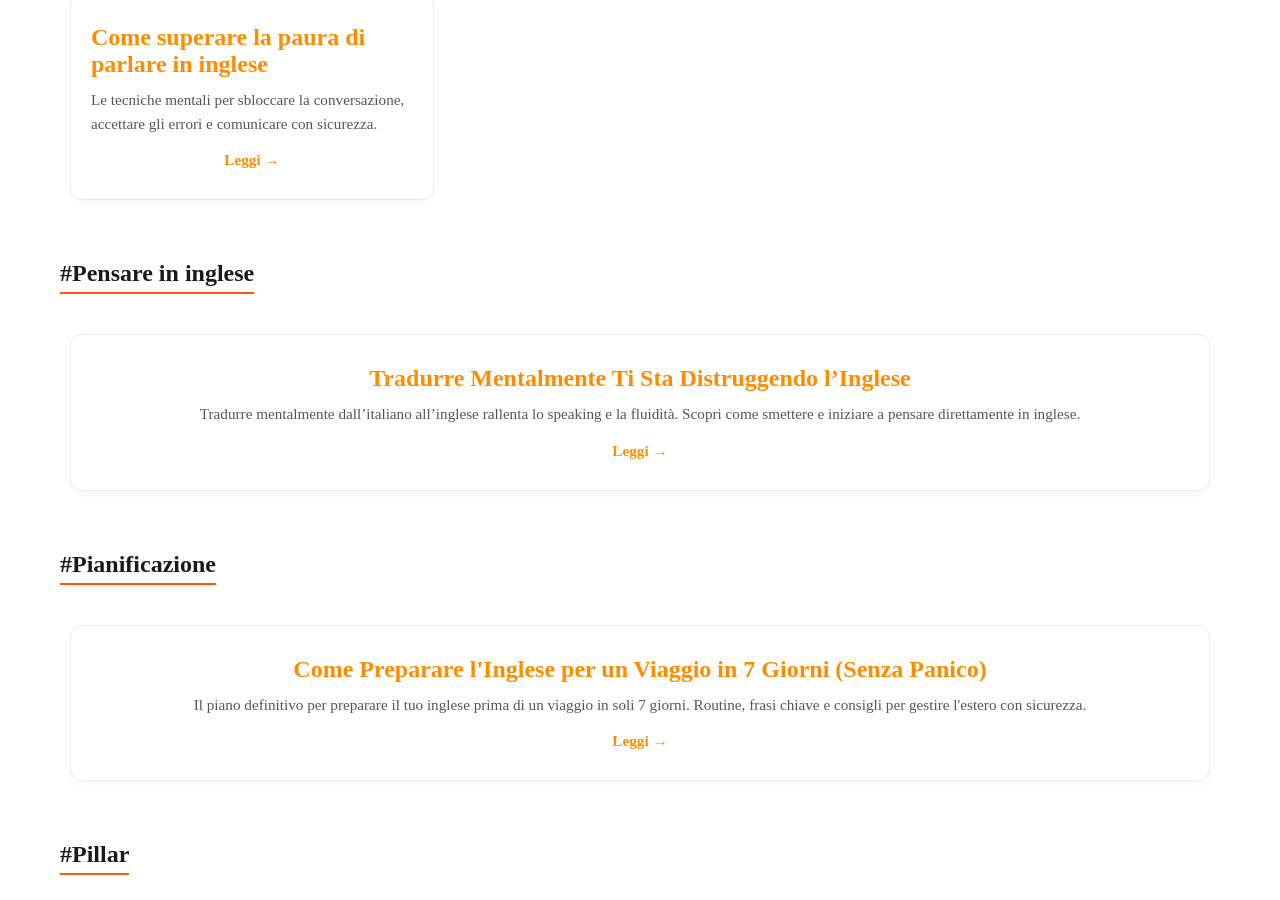
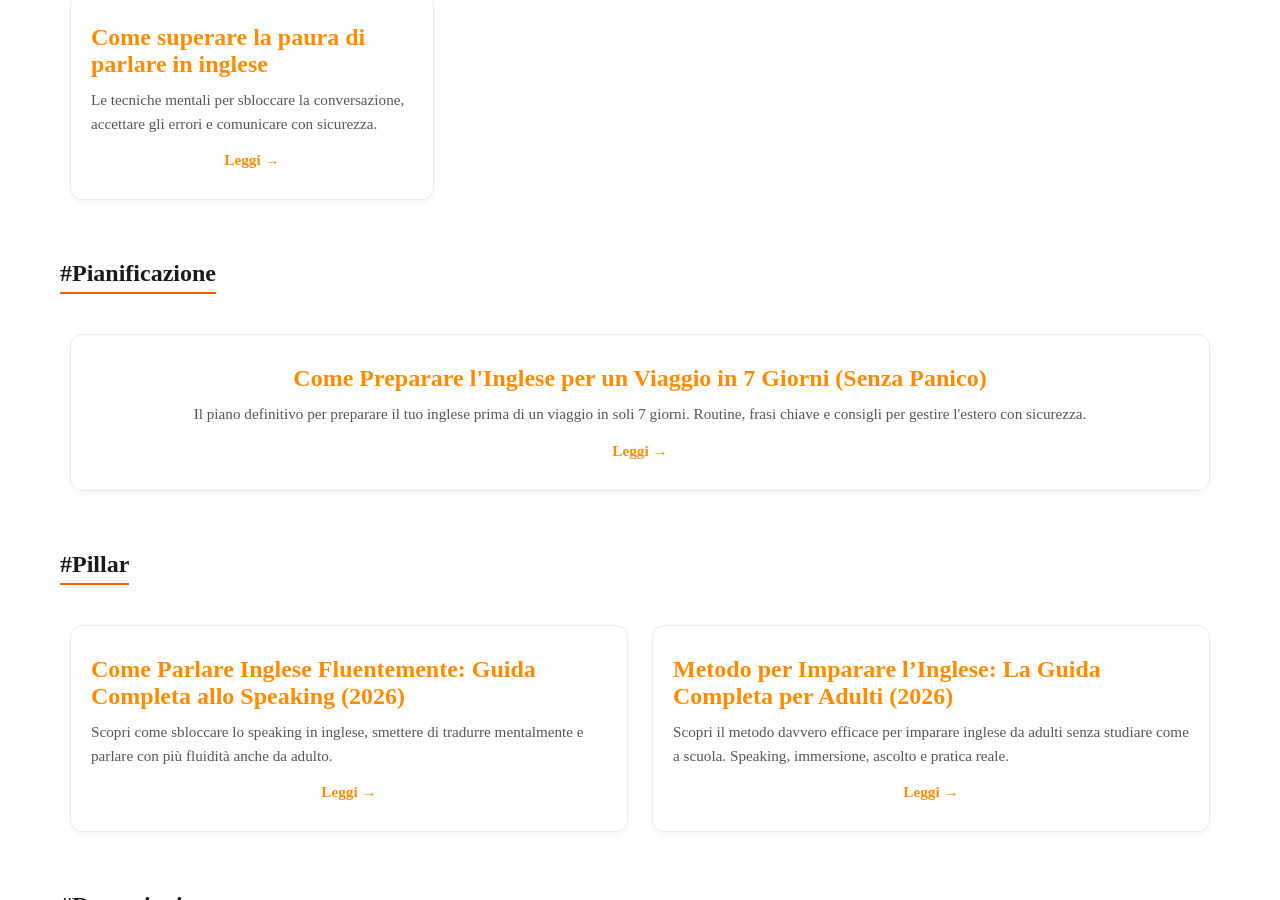
Before and after one commit to Nausica-c/FluenteMente1, a Jekyll site: the page built from tags.html, in a window 1280 px wide and 900 px high, scrolled down 8957 px. Built offline with Jekyll 4.4.1, drawn with Linux system fonts in a browser that asks for light colours; some of the changed text lies outside the part shown.

Commit message:
Update tradurre-mentalmente-inglese.md

```diff
--- a/inglese/metodo/tradurre-mentalmente-inglese.md
+++ b/inglese/metodo/tradurre-mentalmente-inglese.md
@@ -6,7 +6,7 @@ permalink: /inglese/metodo/tradurre-mentalmente-inglese/
 type: articolo
 language: inglese
 cluster: Metodo
-tags: [tradurre mentalmente, pensare in inglese, speaking, fluidità, adulti]
+tags: [speaking, fluidità, adulti]
 date: 2026-05-22
 author: FluenteMente
 ---
```
